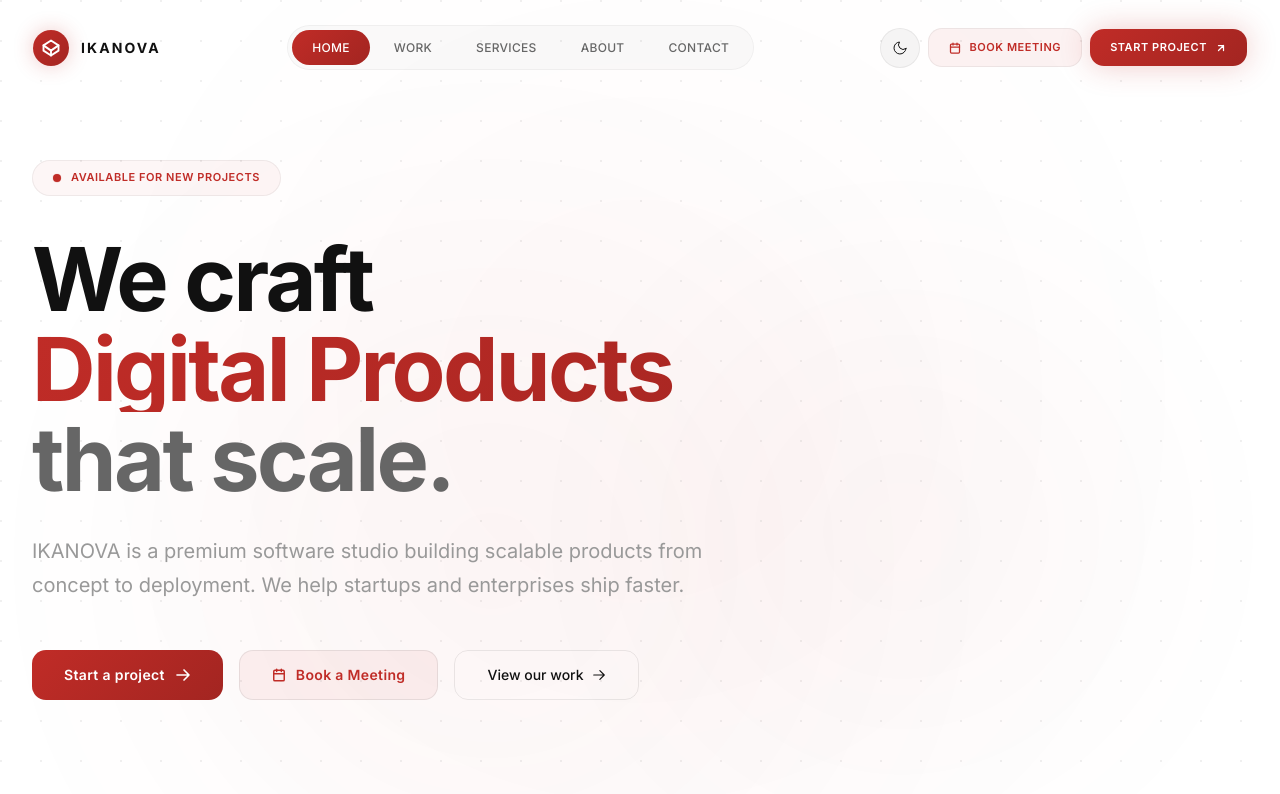
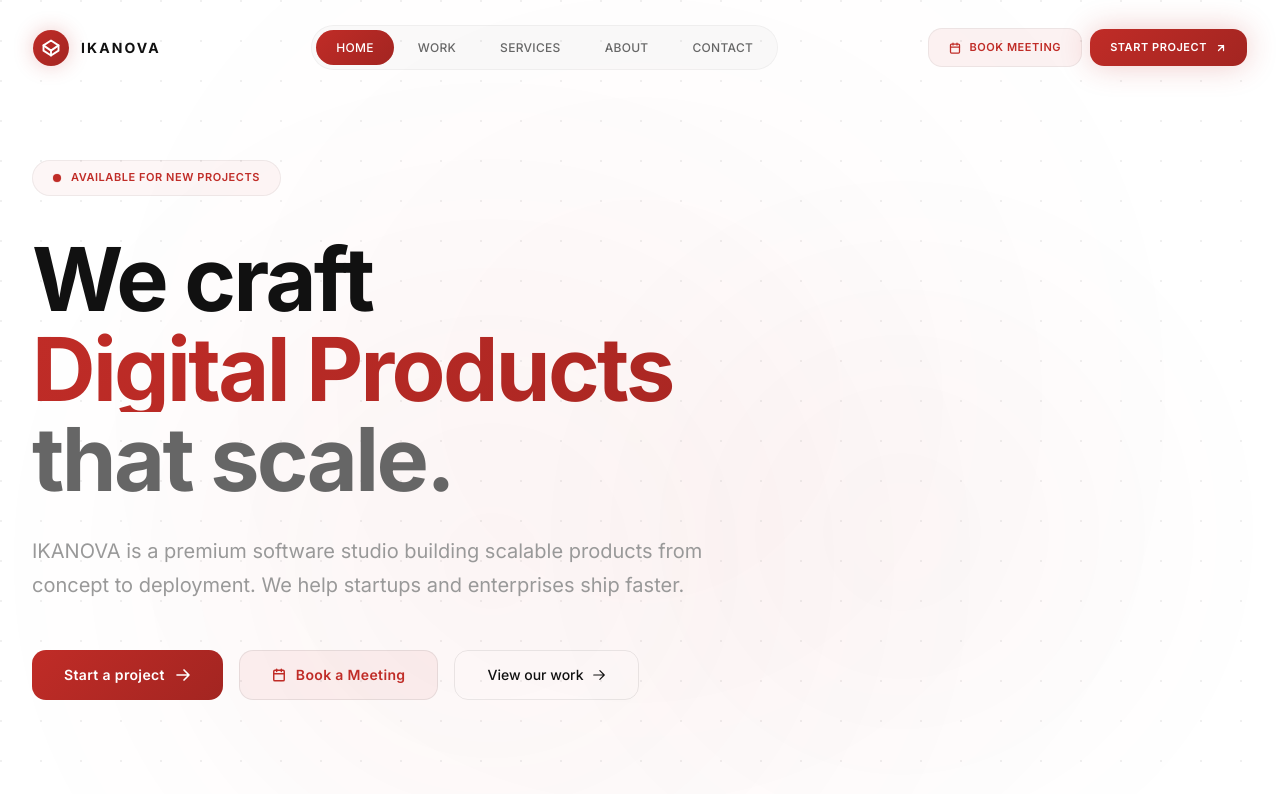
Before and after one commit to Rehman35000/ikramkhan, a Next.js app: page / in a window 1280 px wide. Shown: the top 794 px of the page. Built offline with nearby package versions, Linux system fonts and the light colour scheme.

Commit message:
refactor(Navbar): remove theme toggle button for cleaner UI

```diff
--- a/src/components/Navbar.tsx
+++ b/src/components/Navbar.tsx
@@ -22,7 +22,7 @@ export default function Navbar() {
   const [isDrawerOpen, setIsDrawerOpen] = useState(false);
   const [isBookingOpen, setIsBookingOpen] = useState(false);
   const pathname = usePathname();
-  const { theme, toggle } = useTheme();
+  const { theme } = useTheme();
   const c = useThemeColors();
 
   useEffect(() => {
@@ -122,26 +122,6 @@ export default function Navbar() {
             </div>
 
             <div className="flex items-center gap-2">
-              <button
-                onClick={toggle}
-                className="w-10 h-10 rounded-full flex items-center justify-center transition-all duration-300 hover:scale-105"
-                style={{
-                  background: theme === 'light' ? 'rgba(0,0,0,0.04)' : 'rgba(255,255,255,0.04)',
-                  border: `1px solid ${theme === 'light' ? 'rgba(0,0,0,0.06)' : 'rgba(255,255,255,0.06)'}`,
-                }}
-                aria-label="Toggle theme"
-              >
-                {theme === 'dark' ? (
-                  <svg width="16" height="16" viewBox="0 0 24 24" fill="none" stroke={c.fg} strokeWidth="1.5" strokeLinecap="round" strokeLinejoin="round">
-                    <circle cx="12" cy="12" r="4" />
-                    <path d="M12 2v2M12 20v2M4.93 4.93l1.41 1.41M17.66 17.66l1.41 1.41M2 12h2M20 12h2M6.34 17.66l-1.41 1.41M19.07 4.93l-1.41 1.41" />
-                  </svg>
-                ) : (
-                  <svg width="16" height="16" viewBox="0 0 24 24" fill="none" stroke={c.fg} strokeWidth="1.5" strokeLinecap="round" strokeLinejoin="round">
-                    <path d="M21 12.79A9 9 0 1111.21 3 7 7 0 0021 12.79z" />
-                  </svg>
-                )}
-              </button>
 
               <MagneticButton strength={0.2}>
                 <button onClick={() => setIsBookingOpen(true)}
--- a/src/components/ThemeProvider.tsx
+++ b/src/components/ThemeProvider.tsx
@@ -1,76 +1,23 @@
 'use client';
 
-import { createContext, useContext, useEffect, useState, ReactNode, useCallback } from 'react';
+import { createContext, useContext, ReactNode } from 'react';
 
-type Theme = 'light' | 'dark';
+type Theme = 'light';
 
 interface ThemeContextType {
   theme: Theme;
   toggle: () => void;
 }
 
-const ThemeContext = createContext<ThemeContextType>({ theme: 'dark', toggle: () => {} });
+const ThemeContext = createContext<ThemeContextType>({ theme: 'light', toggle: () => {} });
 
 export function useTheme() {
   return useContext(ThemeContext);
 }
 
-function getSystemTheme(): Theme {
-  if (typeof window === 'undefined') return 'dark';
-  return window.matchMedia('(prefers-color-scheme: light)').matches ? 'light' : 'dark';
-}
-
-function getStoredTheme(): Theme | null {
-  if (typeof window === 'undefined') return null;
-  const stored = localStorage.getItem('theme');
-  if (stored === 'light' || stored === 'dark') return stored;
-  return null;
-}
-
-function resolveTheme(): Theme {
-  return getStoredTheme() || getSystemTheme();
-}
-
 export default function ThemeProvider({ children }: { children: ReactNode }) {
-  const [theme, setTheme] = useState<Theme>('dark');
-  const [mounted, setMounted] = useState(false);
-
-  useEffect(() => {
-    // eslint-disable-next-line react-hooks/set-state-in-effect
-    setMounted(true);
-    const resolved = resolveTheme();
-    setTheme(resolved);
-    document.documentElement.classList.toggle('dark', resolved === 'dark');
-    document.documentElement.classList.toggle('light', resolved === 'light');
-
-    const mq = window.matchMedia('(prefers-color-scheme: light)');
-    const handler = (e: MediaQueryListEvent) => {
-      const stored = getStoredTheme();
-      if (!stored) {
-        const next = e.matches ? 'light' : 'dark';
-        setTheme(next);
-        document.documentElement.classList.toggle('dark', next === 'dark');
-        document.documentElement.classList.toggle('light', next === 'light');
-      }
-    };
-    mq.addEventListener('change', handler);
-    return () => mq.removeEventListener('change', handler);
-  }, []);
-
-  const toggle = useCallback(() => {
-    const next = theme === 'dark' ? 'light' : 'dark';
-    setTheme(next);
-    localStorage.setItem('theme', next);
-    document.documentElement.classList.toggle('dark', next === 'dark');
-    document.documentElement.classList.toggle('light', next === 'light');
-  }, [theme]);
-
-  if (!mounted) {
-    return <div className="dark">{children}</div>;
-  }
-
   return (
-    <ThemeContext.Provider value={{ theme, toggle }}>
+    <ThemeContext.Provider value={{ theme: 'light', toggle: () => {} }}>
       {children}
     </ThemeContext.Provider>
   );
```
